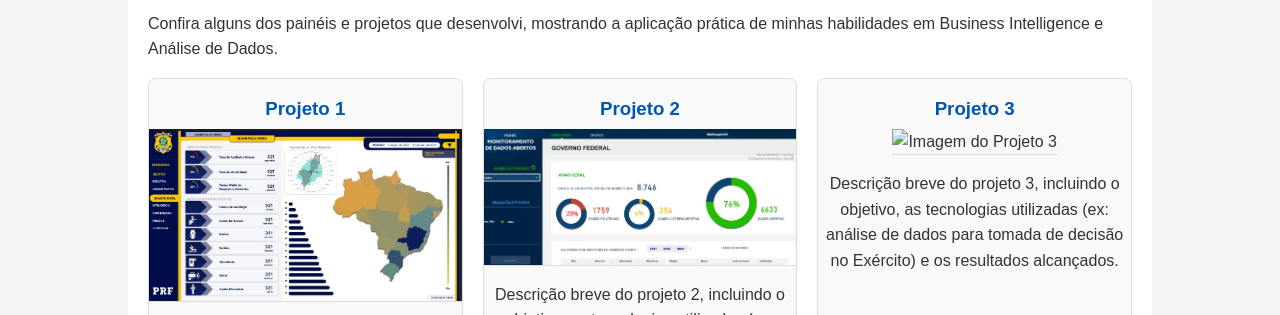
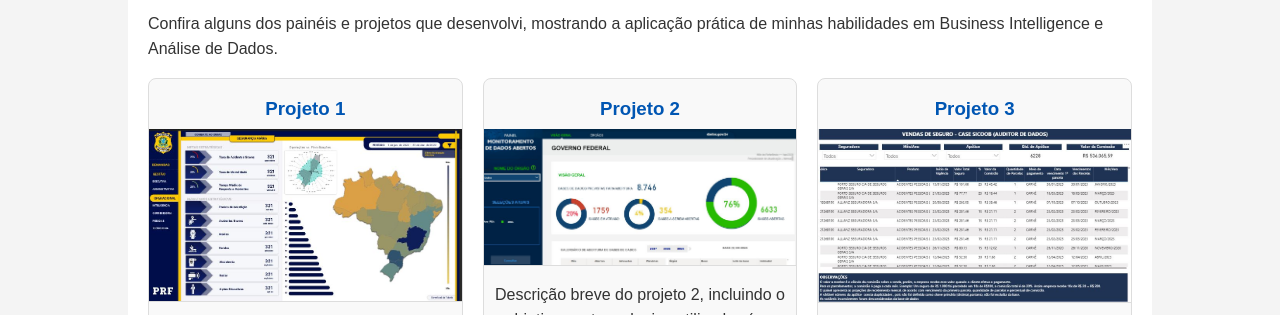
Before and after one commit to fabiosampaio12/fabiosampaio12.github.io, a plain HTML site: page portfolio.html in a window 1280 px wide. Shown: the part 7100-7415 px from the top of the page. Drawn offline with Linux system fonts and the light colour scheme.

Commit message:
Update portfolio.html
JPG

```diff
--- a/portfolio.html
+++ b/portfolio.html
@@ -342,7 +342,7 @@
                 </div>
                 <div class="portfolio-item">
                     <h3>Projeto 3</h3>
-                    <img src="IMAGENS1/CASO_SICOOB.jpg" alt="Imagem do Projeto 3">
+                    <img src="IMAGENS1/CASE_SICOOB.JPG" alt="Imagem do Projeto 3">
                     <p>Descrição breve do projeto 3, incluindo o objetivo, as tecnologias utilizadas (ex: análise de dados para tomada de decisão no Exército) e os resultados alcançados.</p>
                 </div>
                 <div class="portfolio-item">
```
